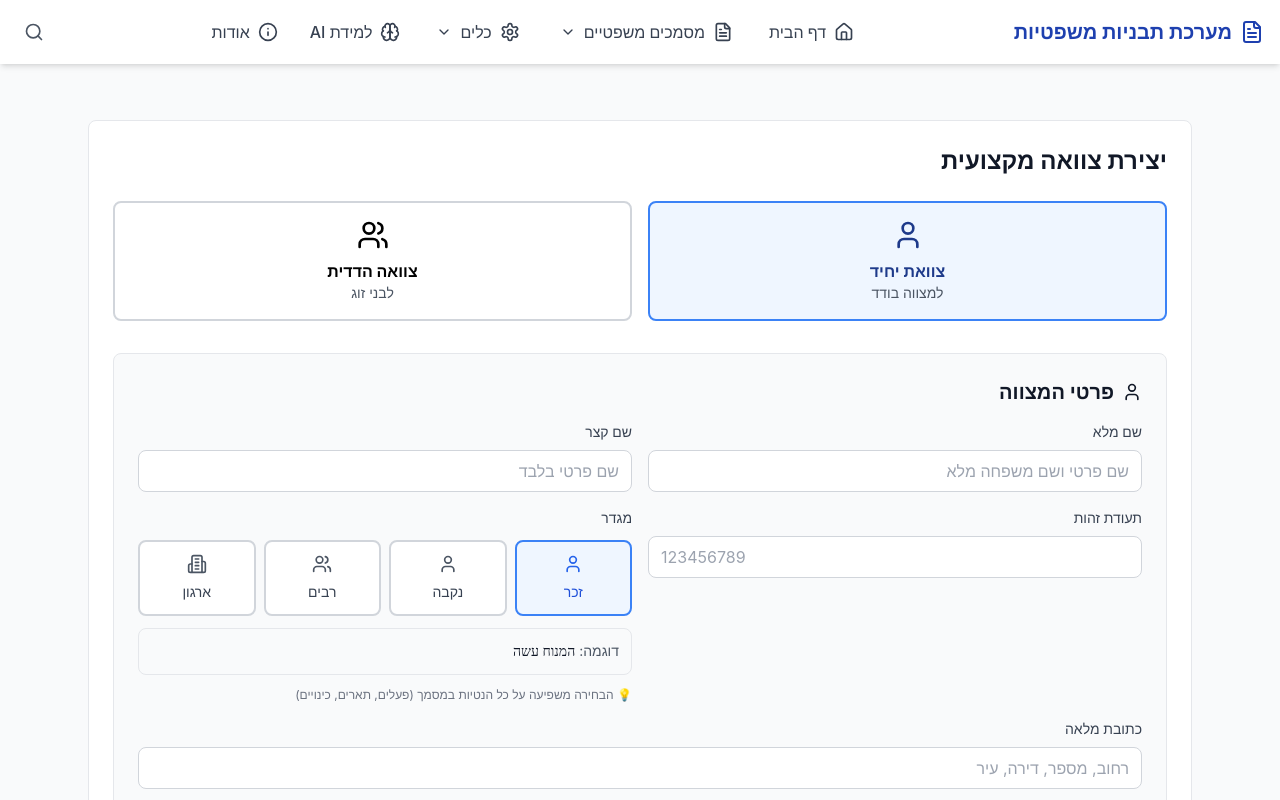
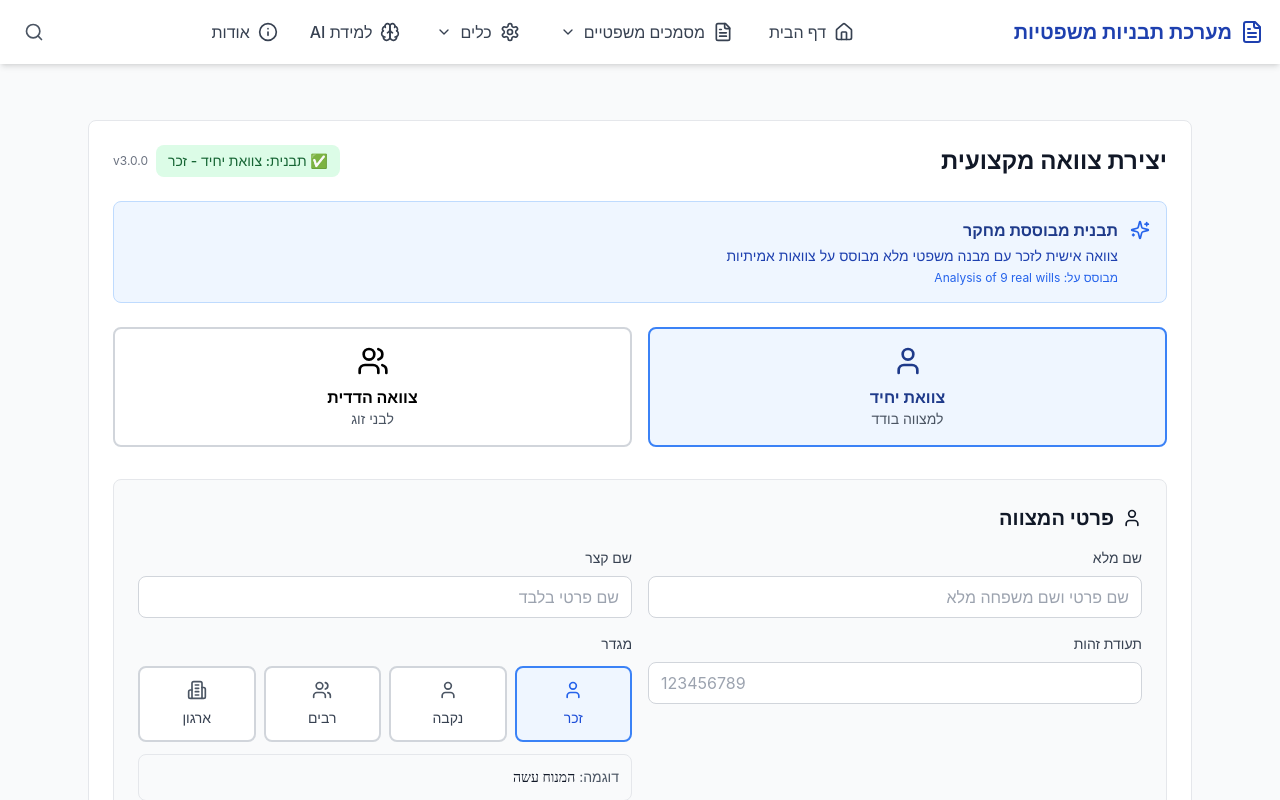
Before and after one commit to liatbenshai/legal-templates-clean-2.0, a Next.js app: page /documents/will in a window 1280 px wide. Shown: the top 800 px of the page. Built offline with nearby package versions, Linux system fonts and the light colour scheme.

Commit message:
Added template display and clause selection from JSON warehouses

```diff
--- a/components/ProfessionalWillForm.tsx
+++ b/components/ProfessionalWillForm.tsx
@@ -264,7 +264,37 @@ export default function ProfessionalWillForm({ defaultWillType = 'individual' }:
   return (
     <div className="max-w-6xl mx-auto p-6 space-y-8">
       <div className="bg-white rounded-lg border border-gray-200 p-6">
-        <h1 className="text-2xl font-bold text-gray-900 mb-6">יצירת צוואה מקצועית</h1>
+        <div className="flex justify-between items-center mb-6">
+          <h1 className="text-2xl font-bold text-gray-900">יצירת צוואה מקצועית</h1>
+
+          {jsonTemplate && (
+            <div className="flex items-center gap-2 text-sm">
+              <span className="px-3 py-1.5 bg-green-100 text-green-800 rounded-lg font-medium">
+                ✅ תבנית: {jsonTemplate.title}
+              </span>
+              <span className="text-xs text-gray-500">
+                v{jsonTemplate.version}
+              </span>
+            </div>
+          )}
+        </div>
+
+        {jsonTemplate && (
+          <div className="mb-6 p-4 bg-blue-50 rounded-lg border border-blue-200">
+            <div className="flex items-start gap-3">
+              <Sparkles className="w-5 h-5 text-blue-600 mt-0.5" />
+              <div className="flex-1">
+                <h3 className="font-bold text-blue-900 mb-1">תבנית מבוססת מחקר</h3>
+                <p className="text-sm text-blue-800">
+                  {jsonTemplate.description}
+                </p>
+                <p className="text-xs text-blue-600 mt-1">
+                  מבוסס על: {jsonTemplate.metadata?.basedOn || '9 צוואות אמיתיות'}
+                </p>
+              </div>
+            </div>
+          </div>
+        )}
 
         {/* בחירת סוג צוואה */}
         <div className="grid md:grid-cols-2 gap-4 mb-8">
@@ -1018,6 +1048,101 @@ export default function ProfessionalWillForm({ defaultWillType = 'individual' }:
           </section>
         )}
 
+        {/* סעיפים מהמחסן המשודרג */}
+        {sectionsWarehouse && (
+          <section className="bg-purple-50 p-6 rounded-lg border border-purple-200">
+            <div className="flex justify-between items-center mb-4">
+              <h2 className="text-xl font-bold text-gray-900 flex items-center gap-2">
+                <BookOpen className="w-5 h-5" />
+                סעיפים מהמחסן המשודרג
+              </h2>
+              <span className="text-sm text-purple-600 font-medium">
+                {sectionsWarehouse.metadata?.totalItems || '60+'} סעיפים זמינים
+              </span>
+            </div>
+
+            <div className="mb-4 p-4 bg-purple-100 rounded-lg">
+              <p className="text-sm text-purple-900 font-medium">
+                💡 סעיפים אלו מבוססים על {sectionsWarehouse.basedOn || '9 צוואות אמיתיות'}
+              </p>
+            </div>
+
+            {sectionsWarehouse.categories && sectionsWarehouse.categories.map((category: any) => (
+              <div key={category.id} className="mb-6">
+                <h3 className="text-lg font-bold text-purple-900 mb-2 flex items-center gap-2">
+                  {category.name}
+                  <span className="text-xs bg-purple-200 text-purple-800 px-2 py-1 rounded">
+                    {category.items.length} סעיפים
+                  </span>
+                </h3>
+                <p className="text-sm text-purple-700 mb-3">{category.description}</p>
+
+                <div className="grid gap-3">
+                  {category.items.slice(0, 3).map((item: any) => (
+                    <div
+                      key={item.id}
+                      className="bg-white p-4 rounded-lg border border-purple-200 hover:border-purple-400 cursor-pointer transition"
+                      onClick={() => {
+                        setCustomSections(prev => [...prev, {
+                          title: `${item.id}: ${item.title}`,
+                          content: item.content
+                        }]);
+                      }}
+                    >
+                      <div className="flex items-start justify-between mb-2">
+                        <div className="flex-1">
+                          <div className="flex items-center gap-2 mb-1">
+                            <span className="font-bold text-purple-900">{item.title}</span>
+                            {item.isRequired && (
+                              <span className="px-2 py-0.5 bg-red-100 text-red-800 text-xs rounded">
+                                חובה
+                              </span>
+                            )}
+                            <span className="text-xs text-purple-600 font-mono">{item.id}</span>
+                          </div>
+                          <p className="text-sm text-gray-700 line-clamp-2">{item.content}</p>
+                          {item.tags && (
+                            <div className="flex gap-1 mt-2 flex-wrap">
+                              {item.tags.slice(0, 3).map((tag: string) => (
+                                <span key={tag} className="px-2 py-0.5 bg-purple-100 text-purple-700 text-xs rounded">
+                                  {tag}
+                                </span>
+                              ))}
+                            </div>
+                          )}
+                        </div>
+                        <button className="text-purple-600 hover:text-purple-800 mr-3">
+                          <Plus className="w-5 h-5" />
+                        </button>
+                      </div>
+                    </div>
+                  ))}
+
+                  {category.items.length > 3 && (
+                    <div className="text-center">
+                      <button
+                        onClick={() => setShowWarehouse(true)}
+                        className="text-purple-600 hover:text-purple-800 text-sm font-medium"
+                      >
+                        + הצג עוד {category.items.length - 3} סעיפים
+                      </button>
+                    </div>
+                  )}
+                </div>
+              </div>
+            ))}
+
+            <div className="mt-6 p-4 bg-white rounded-lg border border-purple-300">
+              <p className="text-sm text-gray-700 mb-2">
+                <strong>💡 טיפ:</strong> לחץ על סעיף כדי להוסיף אותו לצוואה
+              </p>
+              <p className="text-xs text-gray-500">
+                מקור: {sectionsWarehouse.metadata?.author || 'Legal Templates Pro'}
+              </p>
+            </div>
+          </section>
+        )}
+
         {/* הוראות מיוחדות */}
         <section className="bg-orange-50 p-6 rounded-lg border border-orange-200">
           <h2 className="text-xl font-bold text-gray-900 mb-4">הוראות מיוחדות נוספות</h2>
```
